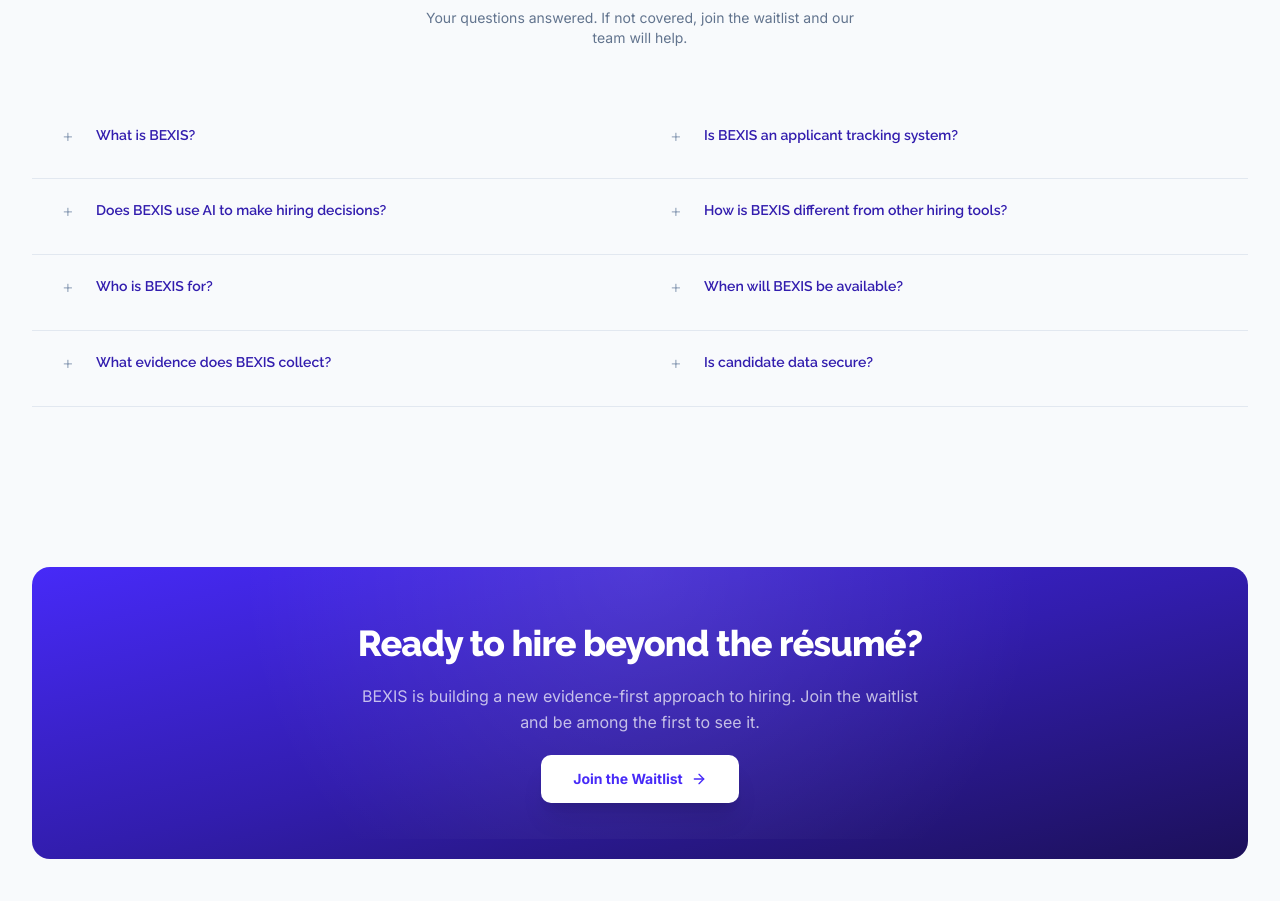
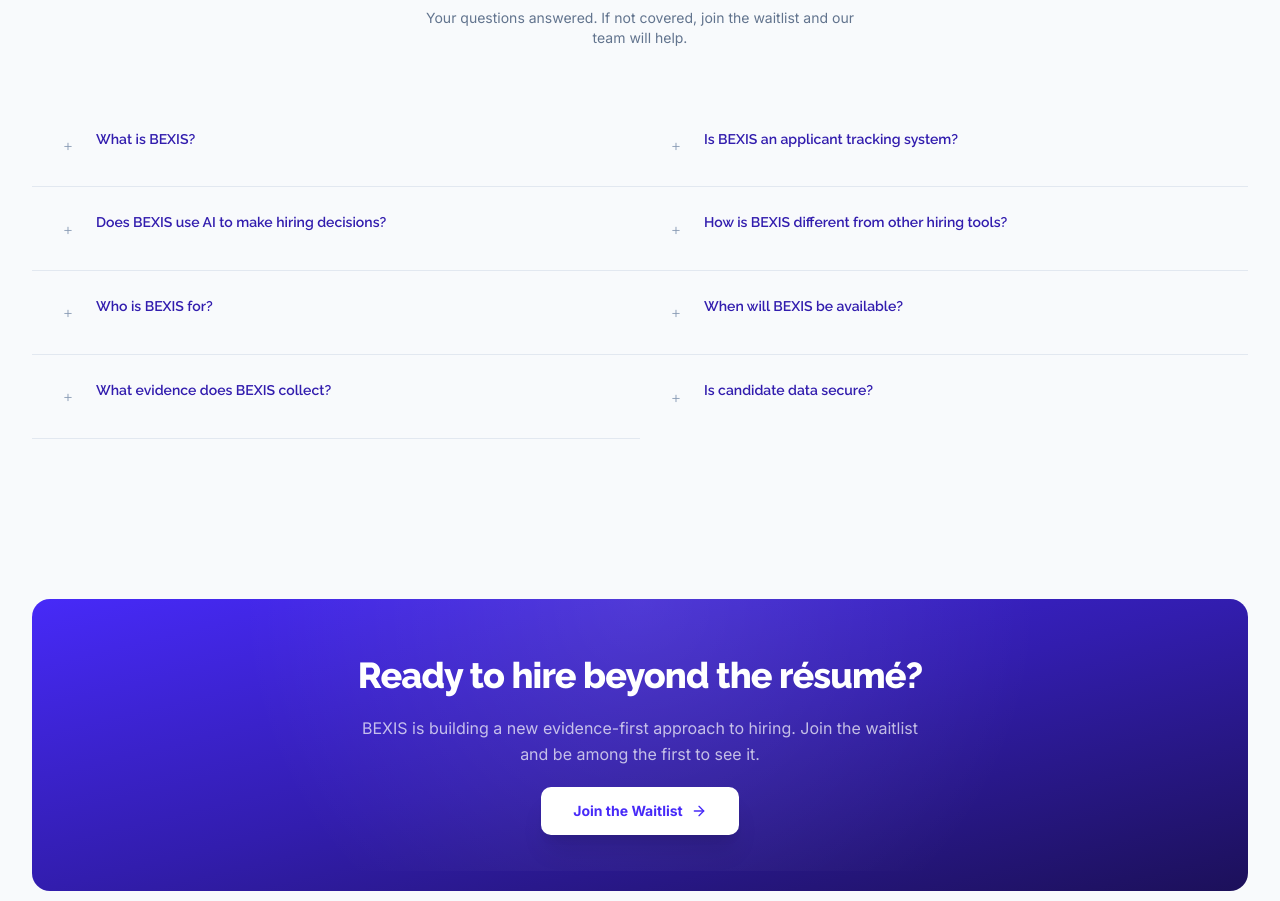
Before and after one commit to wizarphics/bexis-waitlist, a Next.js app: page / in a window 1280 px wide. Shown: the part 3098-3999 px from the top of the page. Built offline with nearby package versions, Linux system fonts and the light colour scheme.

Commit message:
FAQ: exact Teloa pattern - flex items-center, place-content-center
- Each item: flex items-center, border-b, py-6
- Button rotates 45deg to become ×
- Answer inside same flex container
- Grid: place-content-center
- Removed extra gap-x, borders use conditional isLast

```diff
--- a/src/app/page.tsx
+++ b/src/app/page.tsx
@@ -15,14 +15,14 @@
   Eye,
 } from 'lucide-react';
 
-function FAQItem({ question, answer }: { question: string; answer: string }) {
+function FAQItem({ question, answer, isLast }: { question: string; answer: string; isLast?: boolean }) {
   const [open, setOpen] = useState(false);
   return (
-    <div className="relative gap-x-4 px-6 flex items-start border-b border-slate-200">
-      <button onClick={() => setOpen(!open)} className="size-6 flex items-center justify-center cursor-pointer mt-5 shrink-0">
-        <span className={`text-lg font-light text-slate-400 group-hover:text-[#472AF8] transition-transform duration-200 ${open ? 'rotate-45' : ''}`}>+</span>
+    <div className={`relative gap-x-4 px-6 flex items-center ${isLast ? 'border-b-0' : 'border-b'} border-slate-200`}>
+      <button onClick={() => setOpen(!open)} className="size-6 flex items-center justify-center cursor-pointer shrink-0">
+        <span className={`text-base font-light text-slate-400 transition-transform duration-200 ${open ? 'rotate-45' : ''}`}>+</span>
       </button>
-      <div className="space-y-3 py-5 flex-1">
+      <div className="space-y-3 py-6 flex-1">
         <p onClick={() => setOpen(!open)} className="text-sm font-semibold text-navy-900 leading-relaxed cursor-pointer" style={{ fontFamily: 'var(--font-display)' }}>{question}</p>
         <div className={`overflow-hidden transition-all duration-200 ${open ? 'max-h-40' : 'max-h-0'}`}>
           <p className="text-sm text-slate-500 leading-relaxed">{answer}</p>
@@ -459,7 +459,7 @@
             </p>
           </div>
 
-          <div className="grid lg:grid-cols-2">
+          <div className="grid lg:grid-cols-2 place-content-center">
             {[
               {
                 q: 'What is BEXIS?',
@@ -479,7 +479,7 @@
               },
               {
                 q: 'Who is BEXIS for?',
-                a: 'BEXIS is designed for hiring teams, recruiters, and HR leaders who want to make more informed, evidence-based hiring decisions.',
+                a: 'BEXIS is designed for hiring teams, recruiters,, and HR leaders who want to make more informed, evidence-based hiring decisions.',
               },
               {
                 q: 'When will BEXIS be available?',
@@ -493,8 +493,8 @@
                 q: 'Is candidate data secure?',
                 a: 'Yes. BEXIS follows strict data security practices. Candidate information is handled with care and only shared with authorized hiring team members.',
               },
-            ].map((item, i) => (
-              <FAQItem key={i} question={item.q} answer={item.a} />
+            ].map((item, i, arr) => (
+              <FAQItem key={i} question={item.q} answer={item.a} isLast={i === arr.length - 1} />
             ))}
           </div>
         </div>
```
